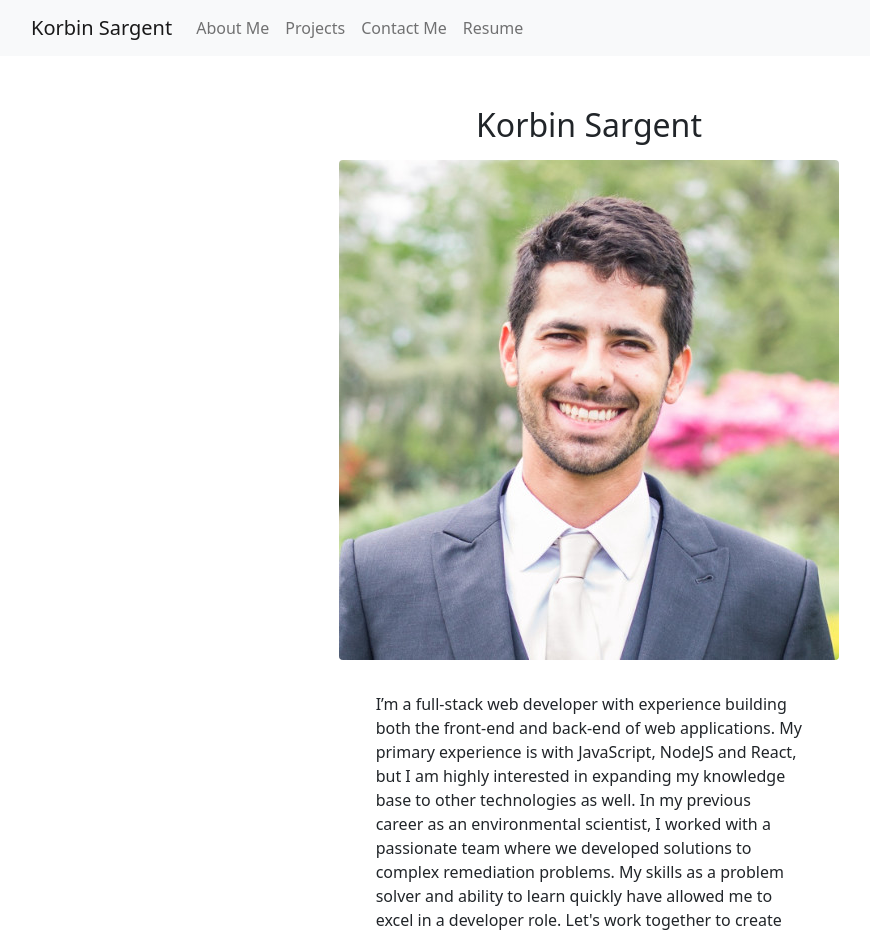
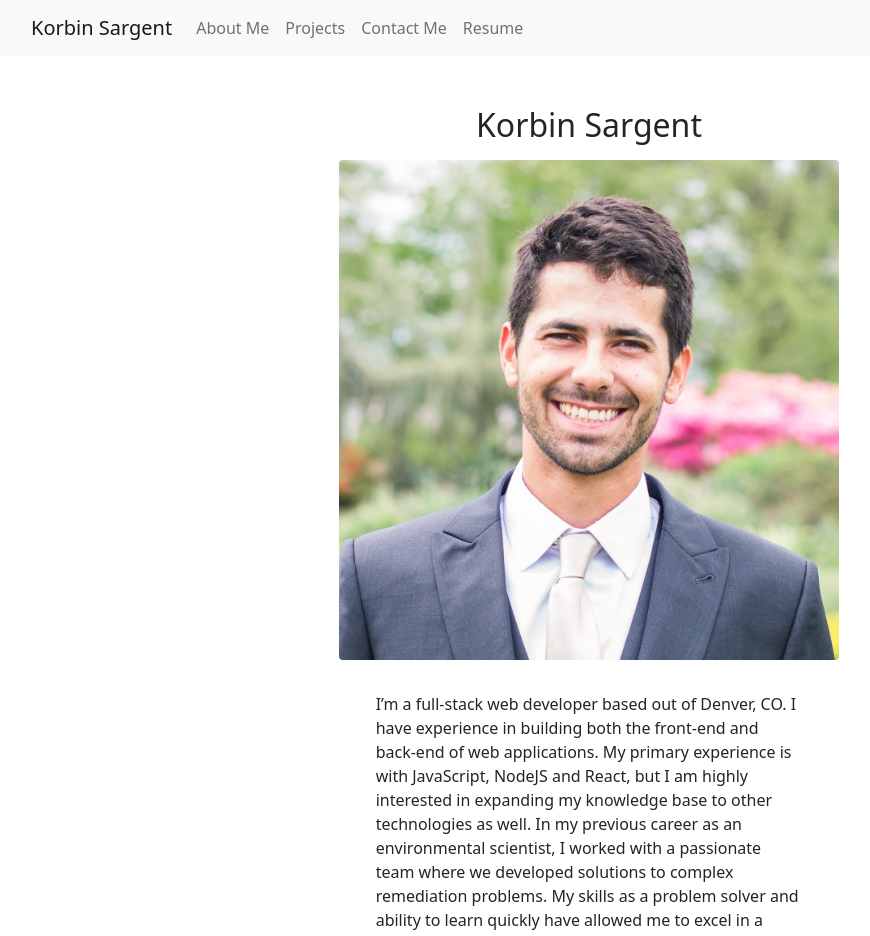
Before and after one commit to Korbin-Sargent/React-Portfolio, a React (Create React App) app: page / in a window 1280 px wide. Shown: the top 936 px of the page, without its empty margins (51-921 px from the left). Built offline with nearby package versions, Linux system fonts and the light colour scheme.

Commit message:
refining about me statement r2

```diff
--- a/src/components/AboutMe/AboutMe.js
+++ b/src/components/AboutMe/AboutMe.js
@@ -24,7 +24,7 @@ const AboutMe = () => {
           rounded
         />
         <p className="col-8 pt-2 mt-4">
-          I’m a full-stack web developer with experience building both the
+          I’m a full-stack web developer based out of Denver, CO. I have experience in building both the
           front-end and back-end of web applications. My primary experience is
           with JavaScript, NodeJS and React, but I am highly interested in
           expanding my knowledge base to other technologies as well. In my previous career as an environmental scientist, I
```
